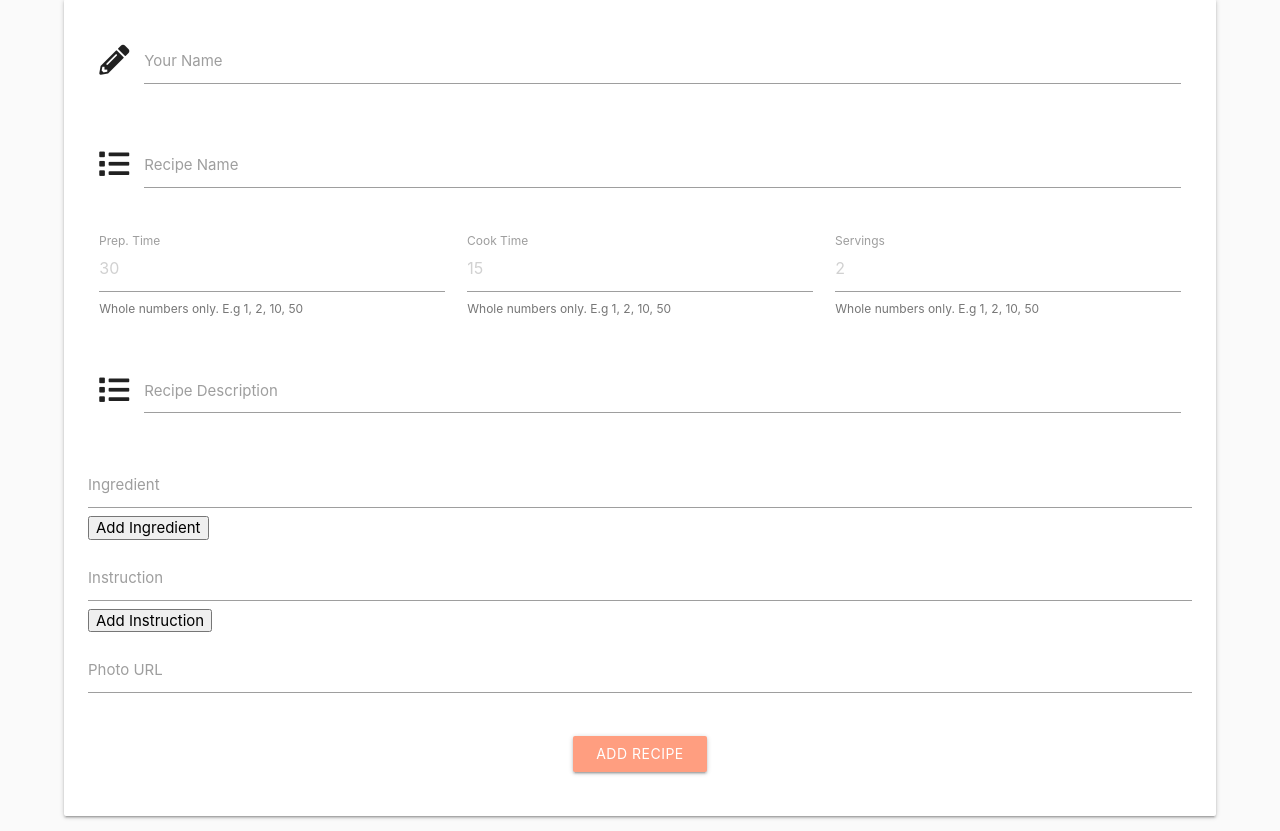
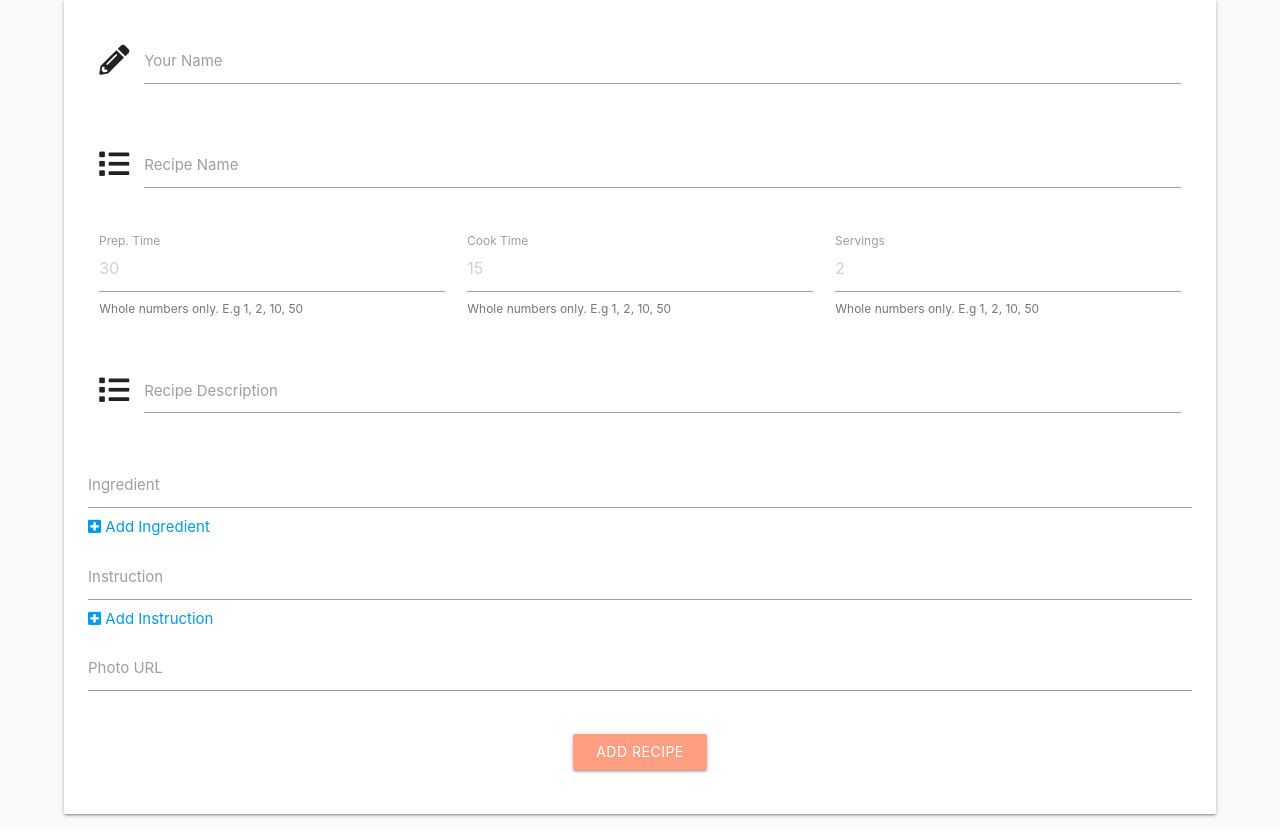
Before and after one commit to Code-Institute-Submissions/asdub-laughing-cookbook_AugResub, a Flask app: page /add_recipe in a window 1280 px wide. Shown: the part 203-1034 px from the top of the page. Run offline with Flask 2, Linux system fonts and the light colour scheme; some libraries are stand-ins or nearby versions.

```diff
--- a/app.py
+++ b/app.py
@@ -170,7 +170,7 @@ def add_recipe():
         }
         mongo.db.recipes.insert_one(recipe)
         flash("Your Recipe Has Been Successfully Added")
-        return redirect(url_for("my-recipes"))
+        return redirect(url_for("my_recipes", username=session["user"]))
     return render_template("add_recipe.html")
 
 
--- a/static/js/script.js
+++ b/static/js/script.js
@@ -18,9 +18,8 @@ document.addEventListener('DOMContentLoaded', function() {
                                   });
   });
 
-  document.getElementById("ingredients").addEventListener("click", function add_ingredient() {
-
-  var x = document.getElementById("ingredients");
+document.getElementById("addingredient").addEventListener("click", function add_ingredient() {
+  var x = document.getElementById("incredientsContainer");
   var new_field = document.createElement("input");
   new_field.setAttribute("type", "text");
   new_field.setAttribute("name", "ingredients");
@@ -30,14 +29,14 @@ document.addEventListener('DOMContentLoaded', function() {
   var pos = x.childElementCount;
 
   x.insertBefore(new_field, x.childNodes[pos]);
+
 });
 
-document.getElementById("instructions").addEventListener("click", function add_instruction() {
-
-  var x = document.getElementById("instructions");
+document.getElementById("addinstruction").addEventListener("click", function add_instruction() {
+  var x = document.getElementById("instructionsContainer");
   var new_field = document.createElement("input");
   new_field.setAttribute("type", "text");
-  new_field.setAttribute("name", "instruction");
+  new_field.setAttribute("name", "instructions");
   new_field.setAttribute("minlength", "5");
   new_field.setAttribute("maxlength", "30");
   new_field.setAttribute("class", "validate");
--- a/templates/add_recipe.html
+++ b/templates/add_recipe.html
@@ -59,22 +59,22 @@
             </div>
             <div class="row">
                  <!-- ingredients-->
-                <div class="input-field s6">
+                <div id="incredientsContainer" class="input-field s6">
                     <input id="ingredients" name="ingredients" minlength="5" maxlength="30"
                             type="text" class="validate" required>
                     <label for="ingredients">Ingredient</label>
-                    <button>Add Ingredient</button>
+                    <a id="addingredient" class="btn-sml"><i class="fas fa-plus-square"></i> Add Ingredient</a>
                 </div>
                  <!-- instructions-->
-                <div class="input-field s6">
+                <div id="instructionsContainer" class="input-field s6">
                     <input id="instructions" name="instructions" minlength="5" maxlength="30"
                             type="text" class="validate" required>
                     <label for="instructions">Instruction</label>
-                    <button>Add Instruction</button>
+                    <a id="addinstruction" class="btn-sml"><i class="fas fa-plus-square"></i> Add Instruction</a>
                 </div>
                  <!-- Photo Url-->
                 <div class="input-field s6">
-                    <input id="photo_url" name="photo_url" minlength="5" maxlength="30"
+                    <input id="photo_url" name="photo_url" minlength="5"
                             type="text" class="validate" required>
                     <label for="photo_url">Photo URL</label>
                 </div>
```
